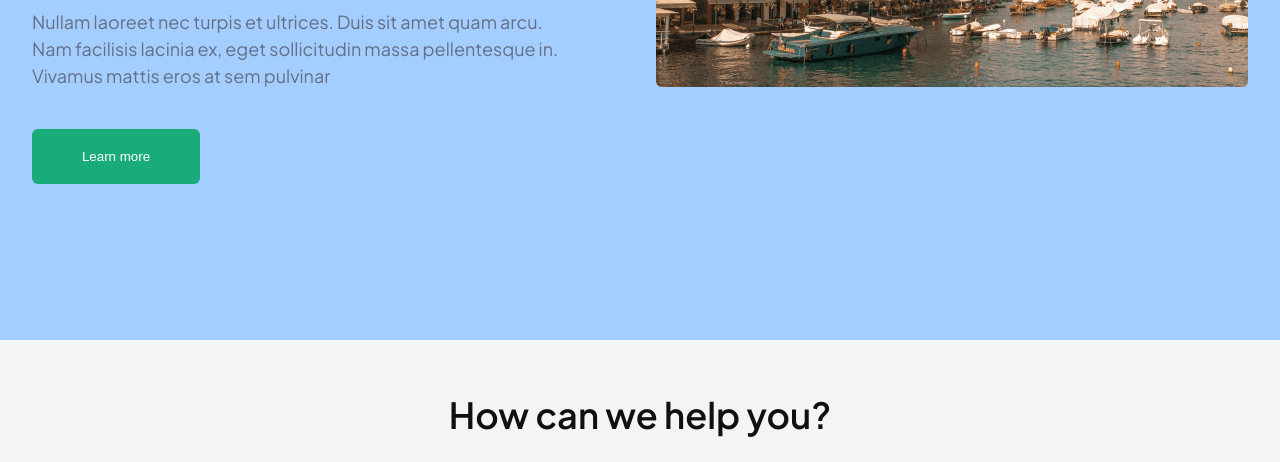
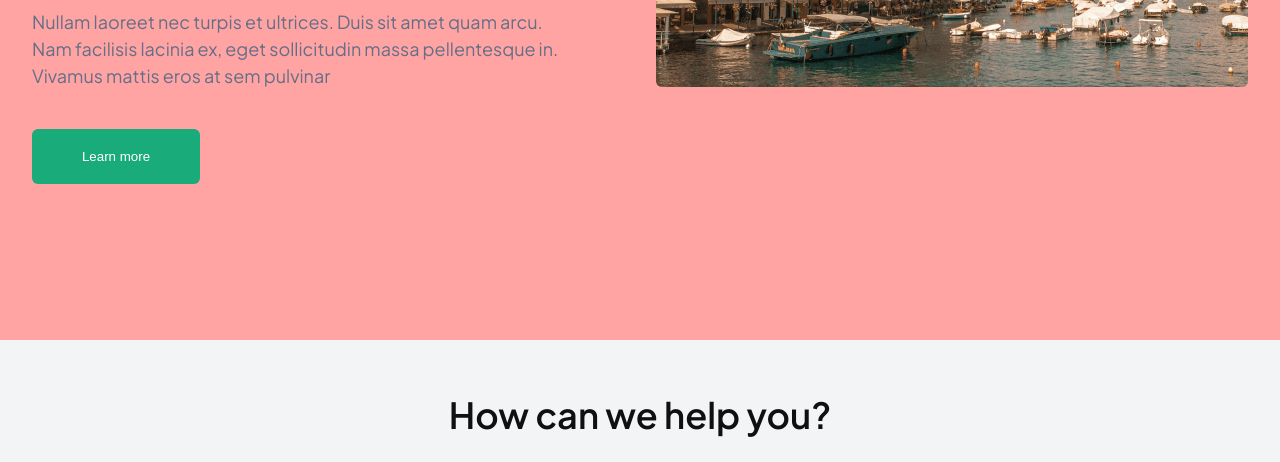
Before and after one commit to daisy8112/daisy-s-exam, a plain HTML site: page index.html in a window 1280 px wide. Shown: the part 449-911 px from the top of the page. Drawn offline with Linux system fonts and the light colour scheme.

Commit message:
Faylda o'zgartirishlar kiritildi

```diff
--- a/main.css
+++ b/main.css
@@ -34,7 +34,7 @@
 body {
     font-family: 'Plus Jakarta Sans';
     font-weight: 400;
-    background-color:#a3ceff;
+    background-color:#ffa3a3;
 }
 
 * {
```
